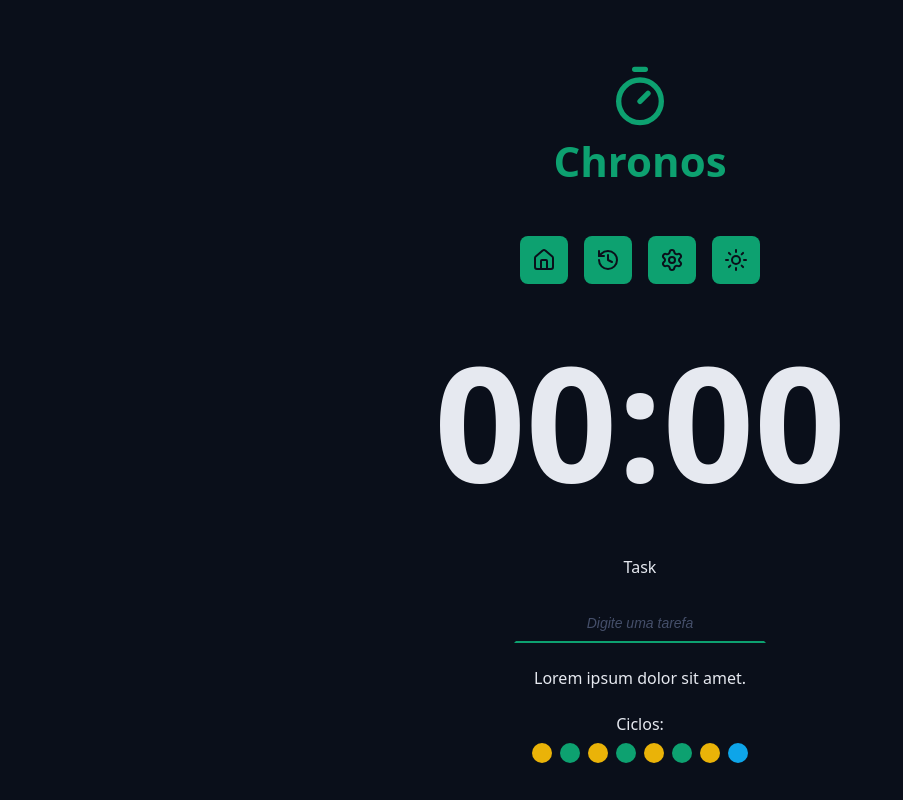
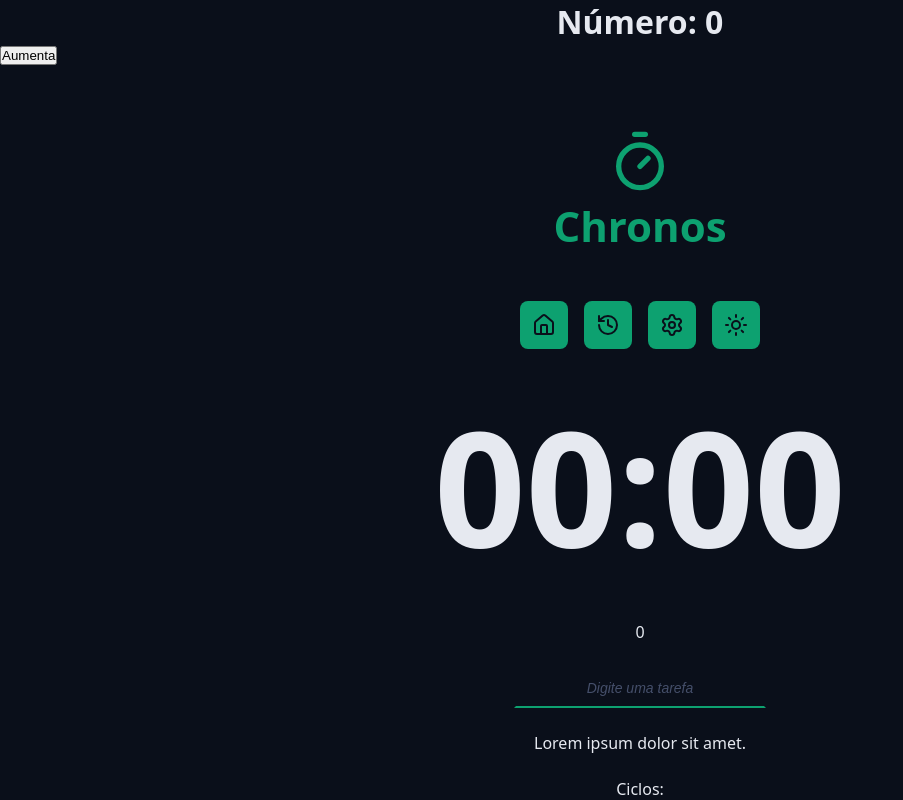
Before and after one commit to joaowatanabe/chronos-pomodoro, a React (Vite) app: page / in a window 1280 px wide. Shown: the top 800 px of the page, without its empty margins (0-903 px from the left). Built offline with nearby package versions, Linux system fonts and the light colour scheme.

Commit message:
:bookmark: test: useState study add number

```diff
--- a/src/App.tsx
+++ b/src/App.tsx
@@ -6,14 +6,27 @@ import { DefaultInput } from './components/DefaultInput';
 import { Cycles } from './components/Cycles';
 import { DefaultButton } from './components/DefaultButton';
 import { PlayCircleIcon } from 'lucide-react';
-import { Footer } from './components/Footer'
+import { Footer } from './components/Footer';
+import { Heading } from './components/Heading';
+import { useState } from 'react';
 
 import './styles/theme.css';
 import './styles/global.css';
 
 export function App() {
+  //Todos componentes que usam "numero" saibam das mudanças de valor
+
+  //SEMPRE que eu usar useState, não atribuir diretamente "="
+  const [numero, setNumero] = useState(0);
+
+  const handleClick = () => {
+    setNumero(prevState => prevState + 1);
+  };
+
   return (
     <>
+      <Heading>Número: {numero}</Heading>
+      <button onClick={handleClick}>Aumenta</button>
       <Container>
         <Logo />
       </Container>
@@ -27,7 +40,7 @@ export function App() {
         <form className='form' action=''>
           <div className='formRow'>
             <DefaultInput
-              labelText='Task'
+              labelText={numero.toString()}
               placeholder='Digite uma tarefa'
               id='meuInput'
               type='text'
@@ -48,7 +61,7 @@ export function App() {
         </form>
       </Container>
       <Container>
-        <Footer/>
+        <Footer />
       </Container>
     </>
   );
```
